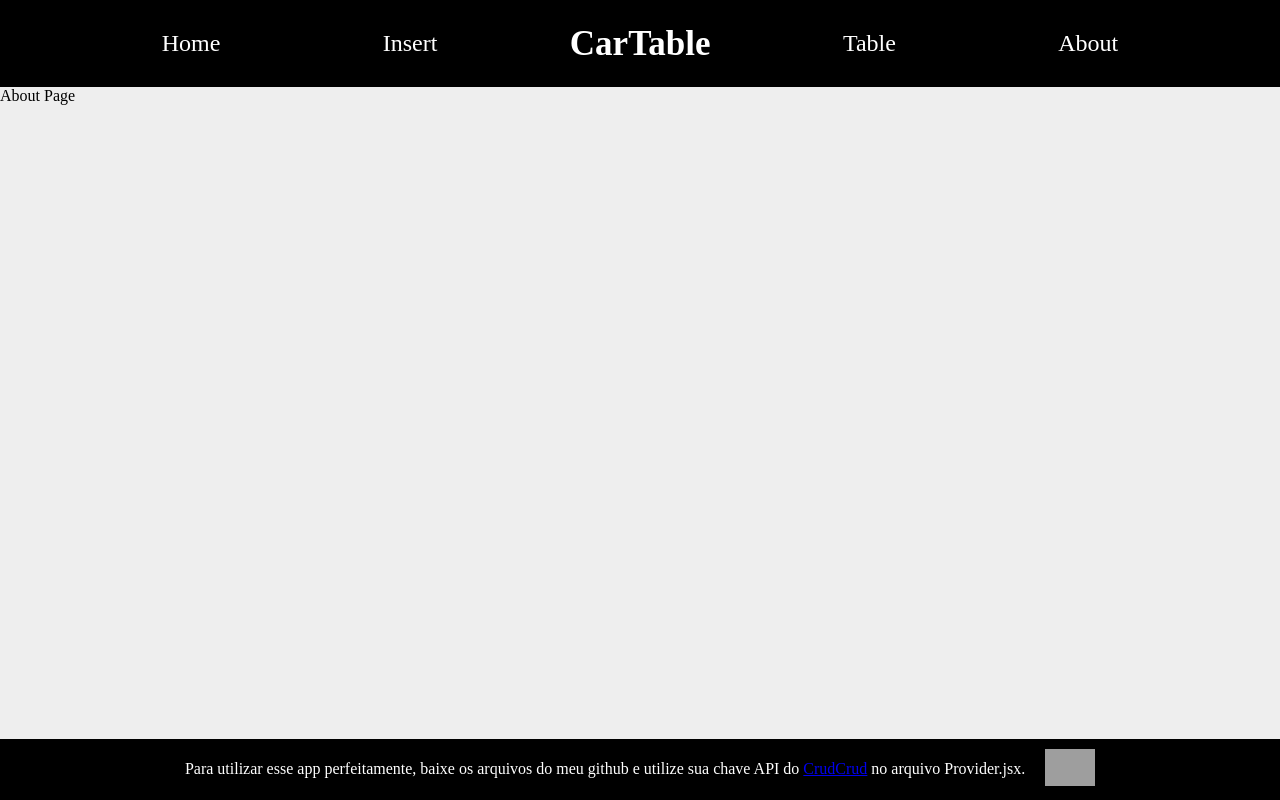
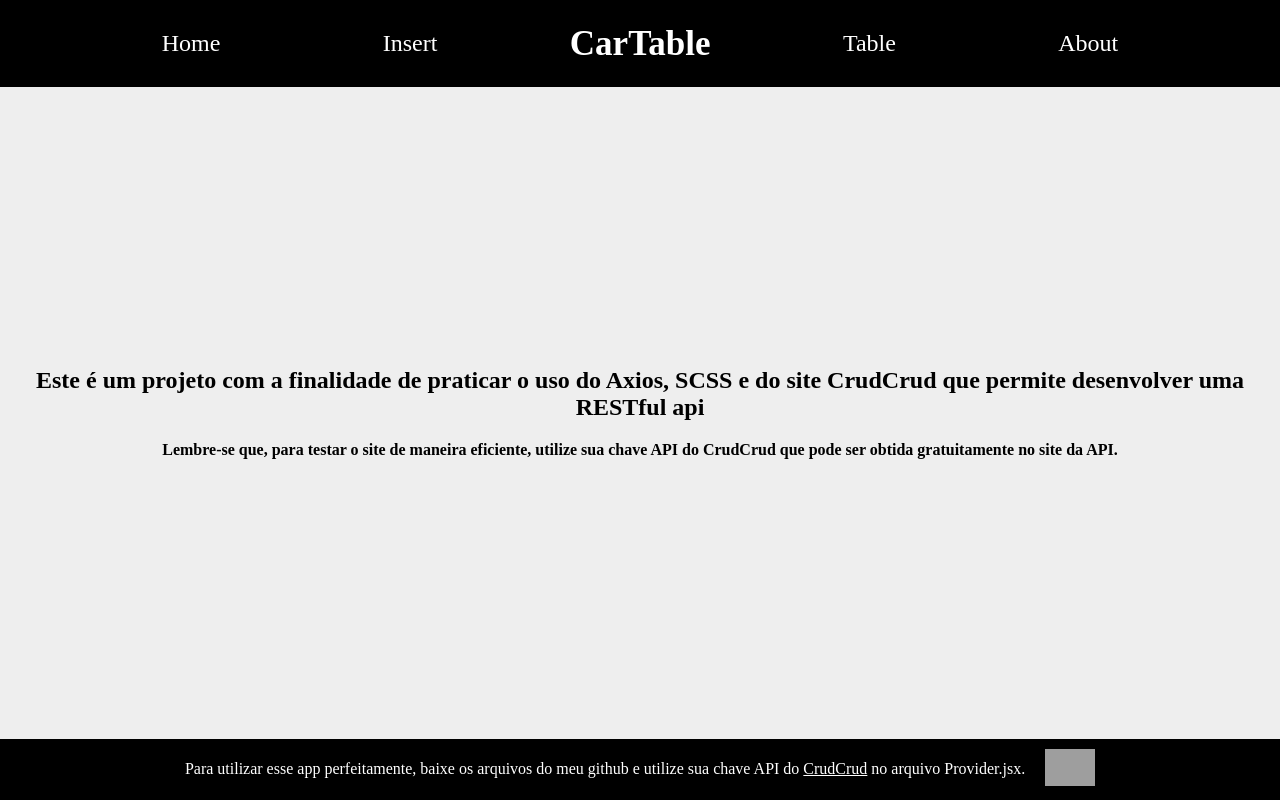
Before and after one commit to Marcos0098/ListaDeCarros, a React (Vite) app: page /about in a window 1280 px wide. Built offline with nearby package versions, Linux system fonts and the light colour scheme; grey boxes are pictures that could not be loaded.

Commit message:
feita pagina about, projeto finalizado

```diff
--- a/src/component/About.jsx
+++ b/src/component/About.jsx
@@ -1,11 +1,11 @@
 import React from 'react'
-import Navbar from './Navbar'
 
 const About = () => {
   return (
     <>
     <div className='about'>
-        About Page
+        <h2>Este é um projeto com a finalidade de praticar o uso do Axios, SCSS e do site CrudCrud que permite desenvolver uma RESTful api</h2>
+        <h4>Lembre-se que, para testar o site de maneira eficiente, utilize sua chave API do CrudCrud que pode ser obtida gratuitamente no site da API.</h4>
     </div>
     </>
 
--- a/src/component/TableCar.jsx
+++ b/src/component/TableCar.jsx
@@ -5,39 +5,7 @@ import { AiFillDelete } from 'react-icons/ai'
 
 const TableCar = () => {
 
-  const [carData, setCarData] = useState([{modelo: 'renault',
-  ano: '2022',
-  preco: '20002'},
-  {modelo: 'renault',
-  ano: '2022',
-  preco: '20002'},{modelo: 'renault',
-  ano: '2022',
-  preco: '20002'},{modelo: 'renault',
-  ano: '2022',
-  preco: '20002'},{modelo: 'renault',
-  ano: '2022',
-  preco: '20002'},{modelo: 'renault',
-  ano: '2022',
-  preco: '20002'},{modelo: 'renault',
-  ano: '2022',
-  preco: '20002'},{modelo: 'renault',
-  ano: '2022',
-  preco: '20002'},{modelo: 'renault',
-  ano: '2022',
-  preco: '20002'},{modelo: 'renault',
-  ano: '2022',
-  preco: '20002'},{modelo: 'renault',
-  ano: '2022',
-  preco: '20002'},{modelo: 'renault',
-  ano: '2022',
-  preco: '20002'},{modelo: 'renault',
-  ano: '2022',
-  preco: '20002'},{modelo: 'renault',
-  ano: '2022',
-  preco: '20002'},{modelo: 'renault',
-  ano: '2022',
-  preco: '20002'}]
-  )
+  const [carData, setCarData] = useState([])
 
   const fetchData = () => {
     api.get('/carros').then((response) => setCarData(response.data))
--- a/src/css/styles.css
+++ b/src/css/styles.css
@@ -200,11 +200,26 @@
   padding: 10px;
   gap: 20px;
 }
+.App footer p a {
+  color: white;
+}
 .App footer img {
   width: 50px;
 }
 .App .about {
+  display: flex;
+  flex-direction: column;
+  padding: 10px;
+  justify-content: center;
+  align-items: center;
   flex: 1;
+  gap: 20px;
+}
+.App .about h2 {
+  text-align: center;
+}
+.App .about h4 {
+  text-align: center;
 }
 
 @media screen and (max-width: 768px) {
--- a/src/scss/styles.scss
+++ b/src/scss/styles.scss
@@ -208,15 +208,35 @@
         color: white;
         padding: 10px;
         gap: 20px;
+        p{
+            a{
+                color: white;
+            }
+        }
         img{
             width: 50px;
         }
     }
     .about{
+        display: flex;
+        flex-direction: column;
+        padding: 10px;
+        justify-content: center;
+        align-items: center;
         flex: 1;
+        gap: 20px;
+        h2{
+            text-align: center;
+        }
+        h4{
+            text-align: center;
+        }
     }
 }
 
+    .about{
+
+    }
 @media screen and (max-width: 768px ) {
     .navbar{
         display: none;
```
Also changed, not shown: 1 other file (tests, documents, lock files or other folders).
